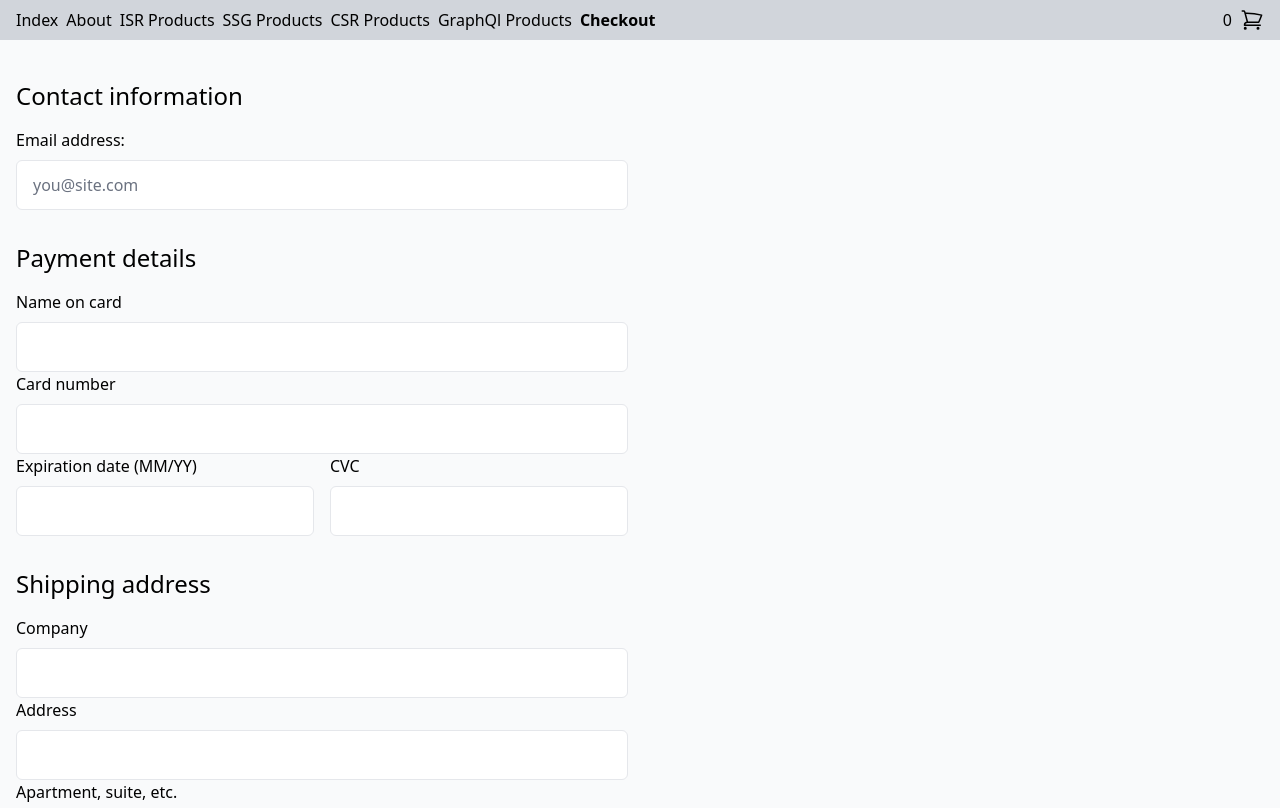
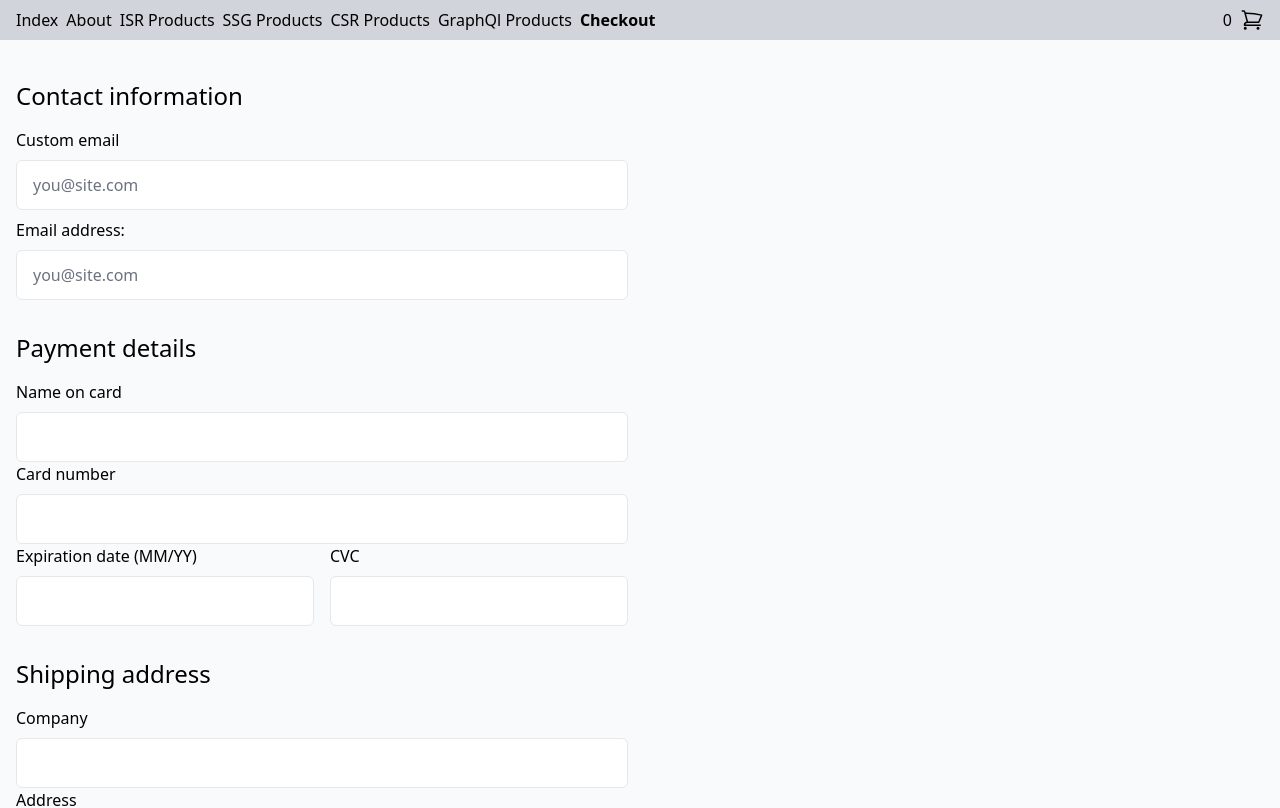
Before and after one commit to glaszczyk/next-zaisteprogramuj, a Next.js app: page /checkout in a window 1280 px wide. Shown: the top 808 px of the page. Built offline with nearby package versions, Linux system fonts and the light colour scheme.

Commit message:
feature/15: Extract custom Input wrapper on react-hook-form

```diff
--- a/components/CheckoutForm.tsx
+++ b/components/CheckoutForm.tsx
@@ -1,8 +1,8 @@
-import { ReactNode } from 'react';
-import { useForm } from 'react-hook-form';
+import { HTMLInputTypeAttribute, HTMLProps, ReactNode } from 'react';
+import { FieldErrors, useForm } from 'react-hook-form';
 import { yupResolver } from '@hookform/resolvers/yup';
 import * as yup from 'yup';
-import { InferType, addMethod, StringSchema } from 'yup';
+import { addMethod, InferType, StringSchema } from 'yup';
 
 const requiredValue = 'This value is required.';
 
@@ -11,6 +11,7 @@ declare module 'yup' {
     cardExpirationDate(errorMessage: string): StringSchema;
   }
 }
+
 addMethod(StringSchema, 'cardExpirationDate', function (errorMessage: string) {
   return this.test(`test-card-expiration-date`, function (value: string) {
     const { path, createError } = this;
@@ -28,6 +29,10 @@ addMethod(StringSchema, 'cardExpirationDate', function (errorMessage: string) {
 
 const checkoutFormDataScheme = yup
   .object({
+    myCustomEmail: yup
+      .string()
+      .email('Provide valid email address')
+      .required(requiredValue),
     emailAddress: yup.string().email().required(requiredValue),
     nameOnCard: yup.string().required(requiredValue),
     cardNumber: yup.string().required(requiredValue),
@@ -55,6 +60,39 @@ const FormHeader = ({ children }: { children: ReactNode }) => (
   <h2 className="text-2xl mt-8 mb-4">{children}</h2>
 );
 
+const ErrorMessage = ({ children }: { children: string }) => (
+  <p className="mt-2 text-red-600">{children}</p>
+);
+
+interface InputProps extends HTMLProps<HTMLInputElement> {
+  register: Function;
+  children: ReactNode;
+  name: string;
+  type: HTMLInputTypeAttribute;
+  errors: FieldErrors;
+}
+
+const Input = ({ register, name, children, errors, ...rest }: InputProps) => {
+  const fieldError = errors && errors[name];
+  const fieldErrorMessage = fieldError?.message as string;
+  return (
+    <>
+      <label
+        htmlFor={name}
+        className="text-m block font-medium mb-2 dark:text-white"
+      >
+        {children}
+      </label>
+      <input
+        {...register(name)}
+        {...rest}
+        className="py-3 px-4 w-full border-gray-200 rounded-md text-m focus:border-blue-500 focus:ring-blue-500 dark:bg-slate-900 dark:border-gray-700 dark:text-gray-400"
+      />
+      <ErrorMessage>{fieldErrorMessage}</ErrorMessage>
+    </>
+  );
+};
+
 export const CheckoutForm = () => {
   const {
     register,
@@ -67,15 +105,21 @@ export const CheckoutForm = () => {
     console.log(data);
   });
 
-  const requiredValueError = (
-    <p className="mt-2 text-red-600">Required value</p>
-  );
   return (
     <form onSubmit={onFormSubmit}>
       <fieldset>
         <legend>
           <FormHeader>Contact information</FormHeader>
         </legend>
+        <Input
+          name="myCustomEmail"
+          errors={errors}
+          type="email"
+          placeholder="you@site.com"
+          register={register}
+        >
+          Custom email
+        </Input>
         <label
           htmlFor="emailAddress"
           className="text-m block font-medium mb-2 dark:text-white"
@@ -89,7 +133,9 @@ export const CheckoutForm = () => {
           placeholder="you@site.com"
           {...register('emailAddress')}
         />
-        {errors?.emailAddress && requiredValueError}
+        {errors?.emailAddress && (
+          <p className="mt-2 text-red-600">Required value</p>
+        )}
       </fieldset>
       <fieldset>
         <legend>
@@ -108,7 +154,9 @@ export const CheckoutForm = () => {
           {...register('nameOnCard')}
           className="py-3 px-4 w-full border-gray-200 rounded-md text-m focus:border-blue-500 focus:ring-blue-500 dark:bg-slate-900 dark:border-gray-700 dark:text-gray-400"
         />
-        {errors?.nameOnCard && requiredValueError}
+        {errors?.nameOnCard && (
+          <p className="mt-2 text-red-600">Required value</p>
+        )}
         <label
           htmlFor="cardNumber"
           className="text-m block font-medium mb-2 dark:text-white"
@@ -122,7 +170,9 @@ export const CheckoutForm = () => {
           {...register('cardNumber')}
           className="py-3 px-4 w-full border-gray-200 rounded-md text-m focus:border-blue-500 focus:ring-blue-500 dark:bg-slate-900 dark:border-gray-700 dark:text-gray-400"
         />
-        {errors?.cardNumber && requiredValueError}
+        {errors?.cardNumber && (
+          <p className="mt-2 text-red-600">Required value</p>
+        )}
         <div className="flex gap-4">
           <div className="flex-grow">
             <label
```
